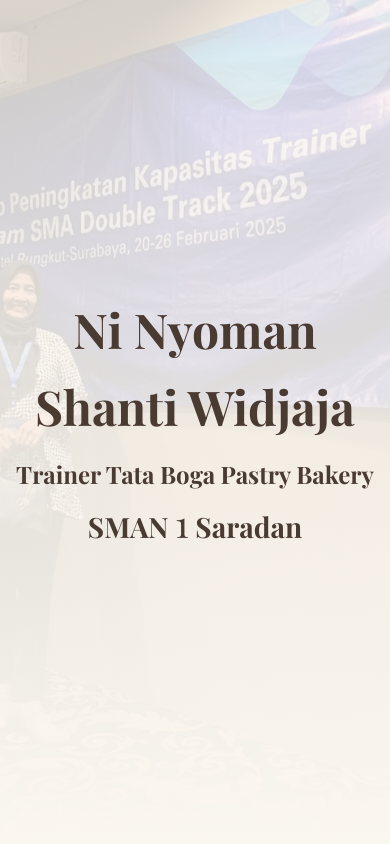
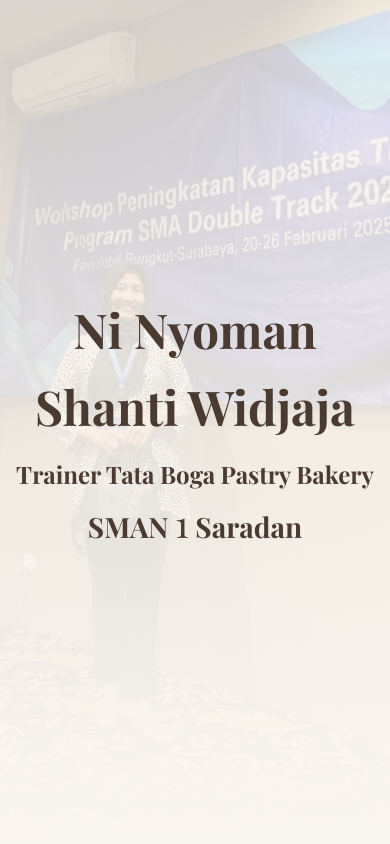
Before and after one commit to Link-Personal-Website/Link-Personal-Website.Github.io, a plain HTML site: page index.html in a window 390 px wide. Shown: the top 844 px of the page. Drawn offline with nearby package versions, Linux system fonts and the light colour scheme; a web font is replaced by a local one.

Commit message:
make hero-bg bit centered on mobile

```diff
--- a/index.html
+++ b/index.html
@@ -93,6 +93,9 @@
 
         /* --- RESPONSIVE --- */
         @media (max-width: 768px) {
+            #profil {
+                background-position: 5% center; /* Menggeser gambar agar bagian kiri lebih terlihat */
+            }
             .sub-video-row { gap: 15px; }
             .slide-btn { display: flex; align-items: center; justify-content: center; position: absolute; top: 45%; transform: translateY(-50%); width: 45px; height: 45px; background-color: rgba(255, 255, 255, 0.9); color: var(--accent-color); border-radius: 50%; z-index: 10; border: 1px solid var(--accent-light); box-shadow: 0 4px 15px rgba(0,0,0,0.15);}
             #slideLeft { left: 5px; } #slideRight { right: 5px; }
```
